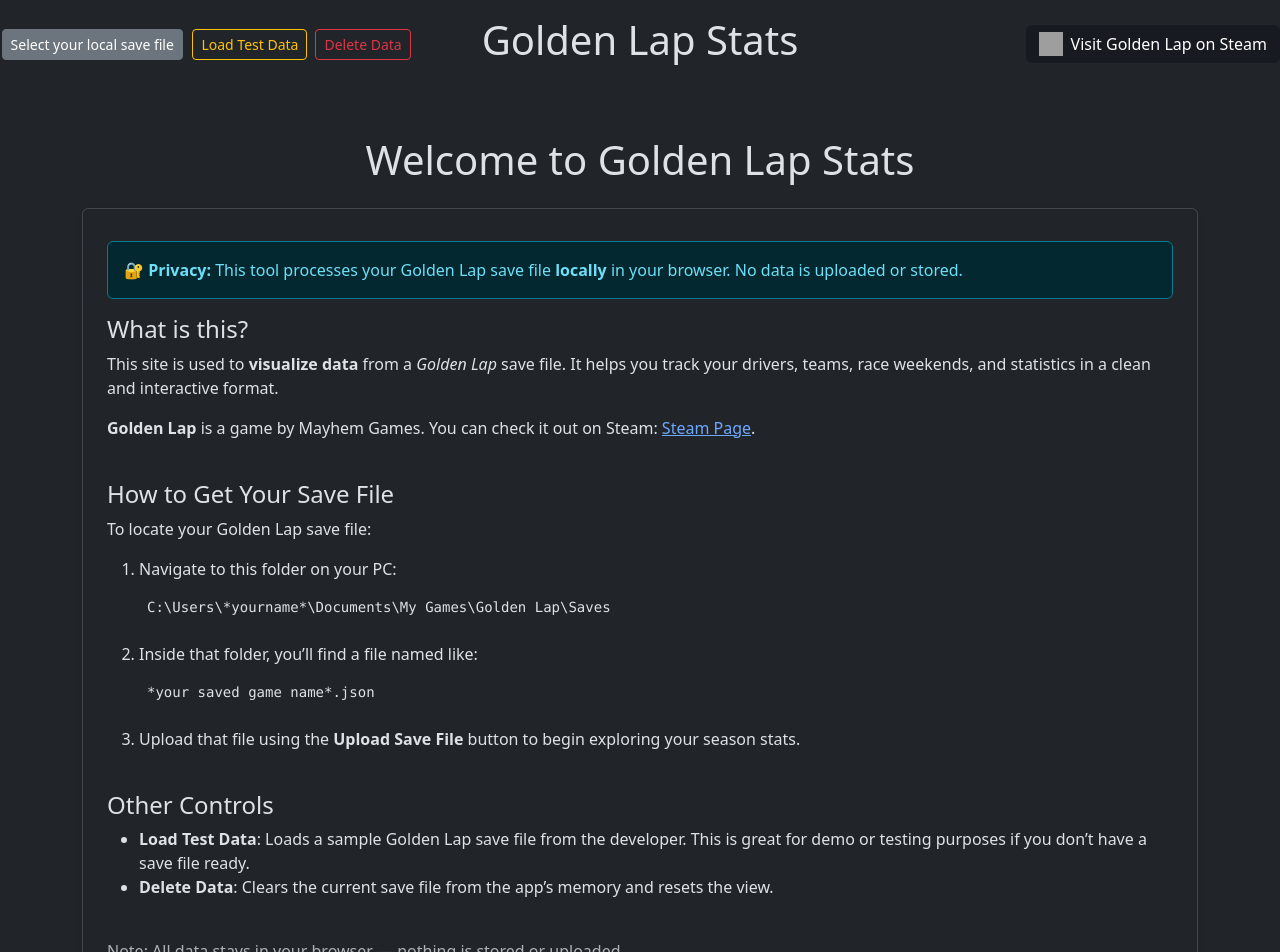
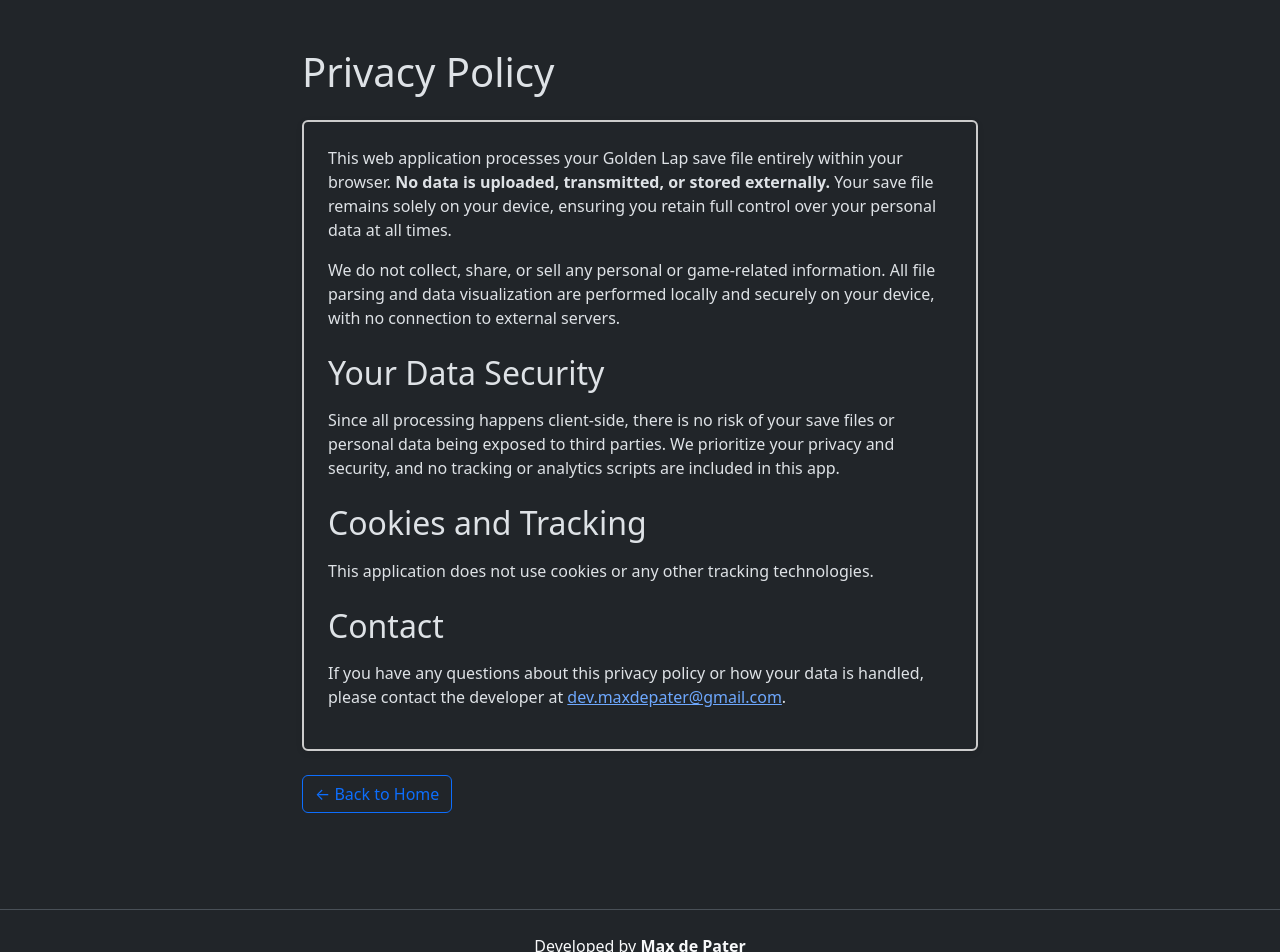
Before and after one commit to MDPater/GoldenLapStats, a React (Vite) app: page /privacy in a window 1280 px wide. Shown: the top 952 px of the page. Built offline with nearby package versions, Linux system fonts and the light colour scheme; grey boxes are pictures that could not be loaded.

Commit message:
Added Privacy Policy

```diff
--- a/package.json
+++ b/package.json
@@ -13,7 +13,8 @@
     "@popperjs/core": "^2.11.8",
     "bootstrap": "^5.3.7",
     "react": "^19.1.0",
-    "react-dom": "^19.1.0"
+    "react-dom": "^19.1.0",
+    "react-router-dom": "^7.6.3"
   },
   "devDependencies": {
     "@eslint/js": "^9.30.1",
--- a/src/components/FileUploader.jsx
+++ b/src/components/FileUploader.jsx
@@ -31,8 +31,7 @@
   return (
     <div className="bg-dark container mt-4 border border-light p-3 rounded">
       <div className="alert alert-warning small" role="alert">
-        <strong>Note:</strong> This file uploader is only used to load your
-        local
+        <strong>Note:</strong> This file input is only used to load your local
         <em> Golden Lap </em> save file (<code>.json</code>). <br />
         Your file stays in your browser and is never uploaded or saved remotely.
       </div>
--- a/src/components/Footer.jsx
+++ b/src/components/Footer.jsx
@@ -1,10 +1,11 @@
 function Footer() {
   return (
-    <footer className="text-center py-4 bg-dark mt-5 border-top">
+    <footer className="text-center py-4 bg-dark mt-5 border-top text-light">
       <div className="container d-flex flex-column align-items-center gap-2">
         <span>
           Developed by <strong>Max de Pater</strong>
         </span>
+        <div className="d-flex gap-3">
           <a
             href="https://github.com/MDPater/GoldenLapStats"
             target="_blank"
@@ -18,6 +19,13 @@
             />
             View on GitHub
           </a>
+          <a
+            href="/privacy"
+            className="btn btn-outline-light btn-sm d-inline-flex align-items-center"
+          >
+            Privacy Policy
+          </a>
+        </div>
       </div>
     </footer>
   );
--- a/src/main.jsx
+++ b/src/main.jsx
@@ -1,12 +1,19 @@
 import { StrictMode } from "react";
 import { createRoot } from "react-dom/client";
+import { BrowserRouter as Router, Routes, Route } from "react-router-dom";
 import "bootstrap/dist/css/bootstrap.css";
 import "bootstrap/dist/css/bootstrap.min.css";
 import "bootstrap/dist/js/bootstrap.bundle.min";
 import App from "./App.jsx";
+import Privacy from "./sites/Privacy.jsx";
 
 createRoot(document.getElementById("root")).render(
   <StrictMode>
-    <App />
+    <Router>
+      <Routes>
+        <Route path="/" element={<App />} />
+        <Route path="/privacy" element={<Privacy />} />
+      </Routes>
+    </Router>
   </StrictMode>
 );
--- /dev/null
+++ b/src/sites/Privacy.jsx
@@ -0,0 +1,72 @@
+import Footer from "../components/Footer";
+import { Link } from "react-router-dom";
+
+function Privacy() {
+  return (
+    <div className="d-flex flex-column min-vh-100">
+      <main
+        className="container py-5"
+        style={{ maxWidth: "700px", flexGrow: 1 }}
+      >
+        <h1 className="mb-4">Privacy Policy</h1>
+
+        <section
+          className="bg-dark p-4 rounded"
+          style={{
+            border: "2px solid #ccc",
+            backgroundColor: "#f9f9f9",
+            boxShadow: "0 2px 6px rgba(0,0,0,0.1)",
+          }}
+        >
+          <p>
+            This web application processes your Golden Lap save file entirely
+            within your browser.{" "}
+            <strong>
+              No data is uploaded, transmitted, or stored externally.
+            </strong>{" "}
+            Your save file remains solely on your device, ensuring you retain
+            full control over your personal data at all times.
+          </p>
+
+          <p>
+            We do not collect, share, or sell any personal or game-related
+            information. All file parsing and data visualization are performed
+            locally and securely on your device, with no connection to external
+            servers.
+          </p>
+
+          <h2 className="mt-4 mb-3">Your Data Security</h2>
+          <p>
+            Since all processing happens client-side, there is no risk of your
+            save files or personal data being exposed to third parties. We
+            prioritize your privacy and security, and no tracking or analytics
+            scripts are included in this app.
+          </p>
+
+          <h2 className="mt-4 mb-3">Cookies and Tracking</h2>
+          <p>
+            This application does not use cookies or any other tracking
+            technologies.
+          </p>
+
+          <h2 className="mt-4 mb-3">Contact</h2>
+          <p>
+            If you have any questions about this privacy policy or how your data
+            is handled, please contact the developer at{" "}
+            <a href="mailto:dev.maxdepater@gmail.com">
+              dev.maxdepater@gmail.com
+            </a>
+            .
+          </p>
+        </section>
+
+        <Link to="/" className="btn btn-outline-primary mt-4">
+          &larr; Back to Home
+        </Link>
+      </main>
+      <Footer></Footer>
+    </div>
+  );
+}
+
+export default Privacy;
```
Also changed, not shown: 1 other file (tests, documents, lock files or other folders). Lines whose indentation alone changed are shown as unchanged.
